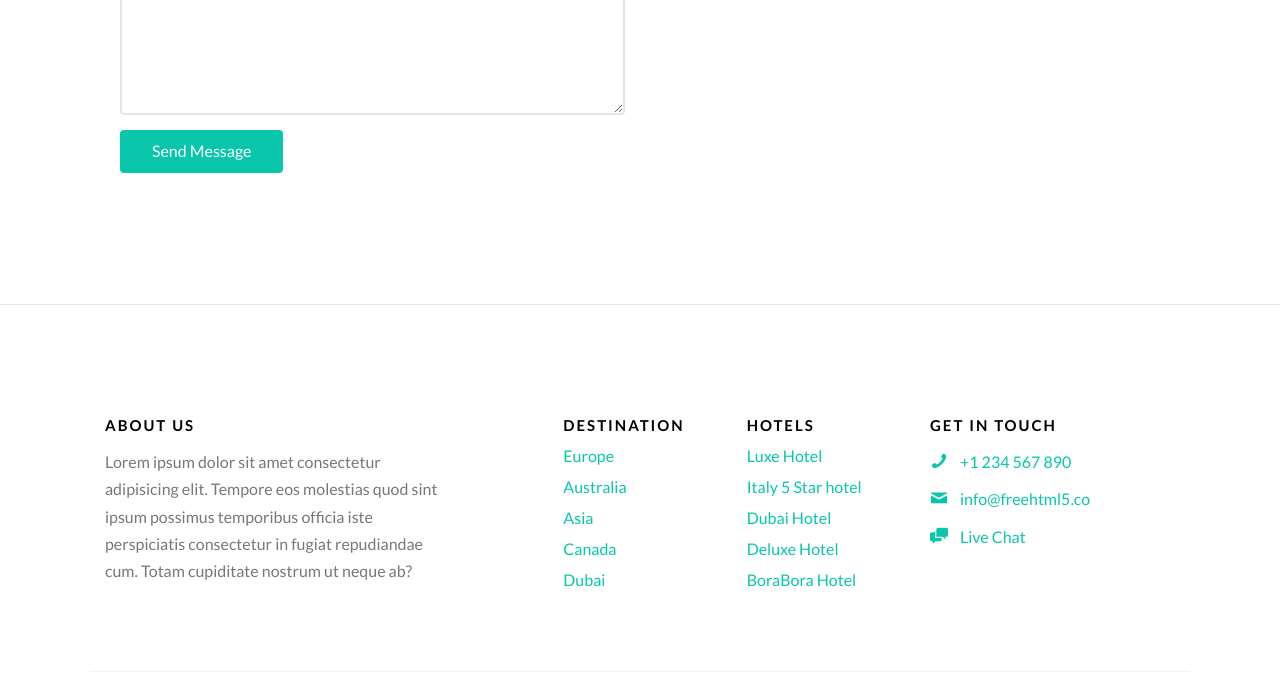
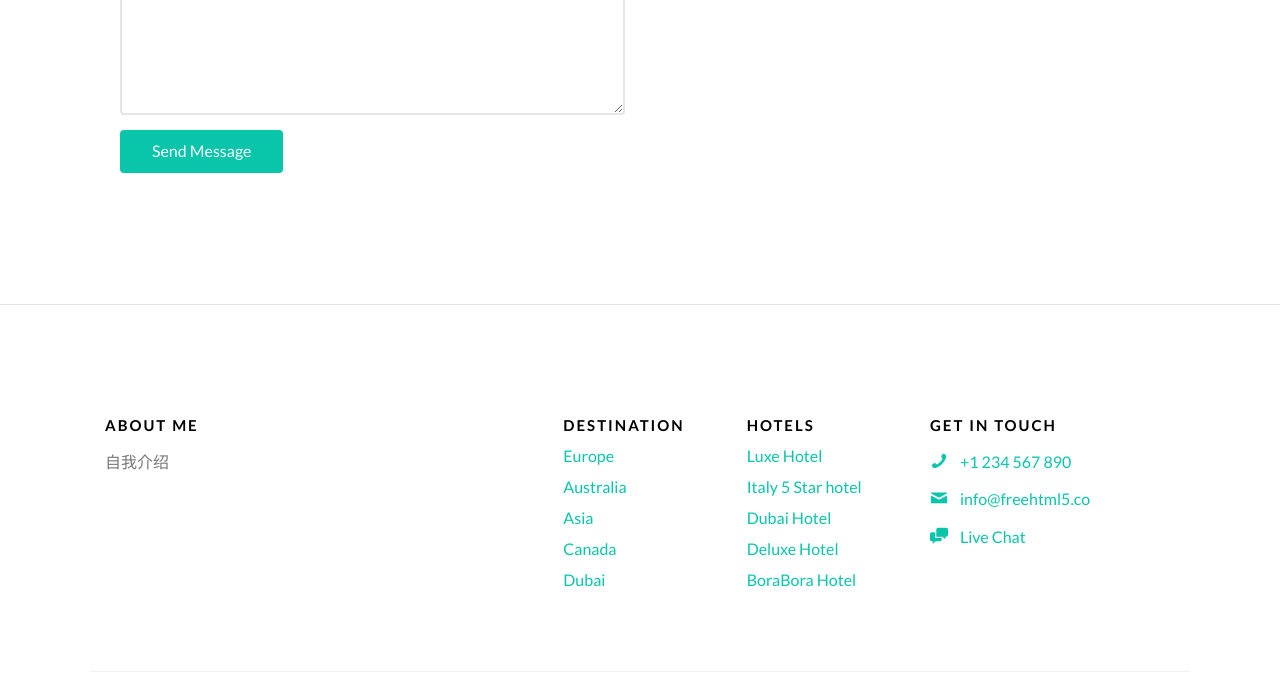
Before and after one commit to YushanWang9801/yushan1089_old_portfolio, a plain HTML site: page contact.html in a window 1280 px wide. Shown: the part 1079-1778 px from the top of the page. Drawn offline with Linux system fonts and the light colour scheme; files whose address does not match are found by name.

Commit message:
initial commit

```diff
--- a/contact.html
+++ b/contact.html
@@ -178,8 +178,8 @@
 
 				<div class="col-md-4">
 					<div class="gtco-widget">
-						<h3>About Us</h3>
-						<p>Lorem ipsum dolor sit amet consectetur adipisicing elit. Tempore eos molestias quod sint ipsum possimus temporibus officia iste perspiciatis consectetur in fugiat repudiandae cum. Totam cupiditate nostrum ut neque ab?</p>
+						<h3>About Me</h3>
+						<p>自我介绍</p>
 					</div>
 				</div>
 
```
Also changed, not shown: 6 other files.
